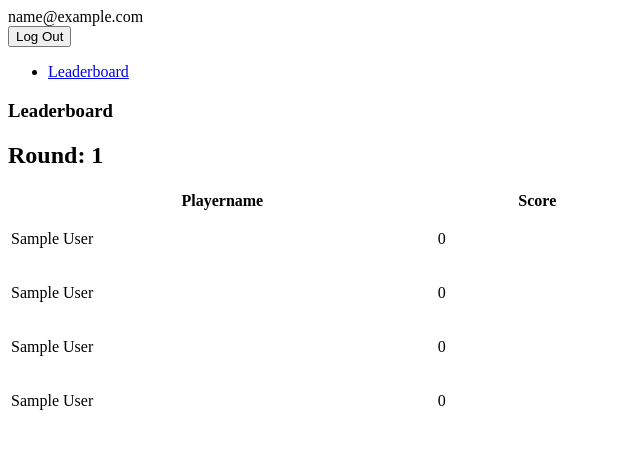
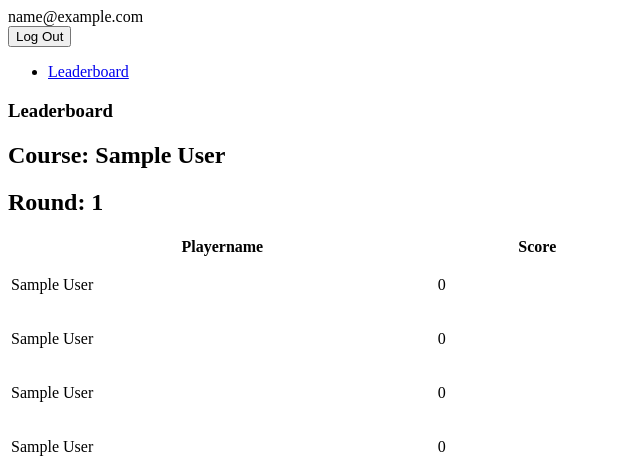
Before and after one commit to katie-mt/golfscoreapp, a Flask app: page /leaderboard in a window 1280 px wide. Shown: the top 474 px of the page, without its empty margins (0-640 px from the left). Run offline with Flask 2, Linux system fonts and the light colour scheme; the visitor is signed in with stand-in values (Sample User, id 1); data that the repository does not hold is empty.

Commit message:
added course name to leaderboard.html and added functionality to auto-add rounds to db

```diff
--- a/main.py
+++ b/main.py
@@ -68,23 +68,20 @@ def initiate_tournament():
         return render_template('tournament_initiation.html', title='Start A Tournament')
     elif request.method == 'POST':
         tournament_course = request.form['course']
+        session['course'] = tournament_course
         return render_template('tournament_initiation.html', title='Starting Tournament', course=tournament_course)
 
 @app.route('/process_players', methods=['POST', 'GET'])
 def process_players():
     if request.method == 'POST':
         player_1_Name = request.form['player1']
-        if not Player.query.filter_by(name=player_1_Name):
-            db.session.add(Player(player_1_Name))
+        db.session.add(Player(player_1_Name))
         player_2_Name = request.form['player2']
-        if not Player.query.filter_by(name=player_2_Name):
-            db.session.add(Player(player_2_Name))
+        db.session.add(Player(player_2_Name))
         player_3_Name = request.form['player3']
-        if not Player.query.filter_by(name=player_3_Name):
-            db.session.add(Player(player_3_Name))
+        db.session.add(Player(player_3_Name))
         player_4_Name = request.form['player4']
-        if not Player.query.filter_by(name=player_4_Name):
-            db.session.add(Player(player_4_Name))
+        db.session.add(Player(player_4_Name))
         db.session.commit()
         session['player_1_Name'] = player_1_Name
         session['player_2_Name'] = player_2_Name
@@ -103,6 +100,12 @@ def score_input():
         session['hole_num'] = 1
     if 'round_num' not in session:
         session['round_num'] = 1
+        db.session.add(Round(session['round_num'],1))
+        db.session.add(Round_Player_Table(round_id=session['round_num'],player_id=1))
+        db.session.add(Round_Player_Table(round_id=session['round_num'],player_id=2))
+        db.session.add(Round_Player_Table(round_id=session['round_num'],player_id=3))
+        db.session.add(Round_Player_Table(round_id=session['round_num'],player_id=4))
+        db.session.commit()
     return render_template('score_input.html', players=this_Rounds_Players, hole_num=session['hole_num'], round_num=session['round_num'])
 
 @app.route('/process_score', methods=['POST', 'GET'])
@@ -116,6 +119,7 @@ def process_score():
         db.session.add(Round_Player_Table(round_id=session['round_num'],player_id=2))
         db.session.add(Round_Player_Table(round_id=session['round_num'],player_id=3))
         db.session.add(Round_Player_Table(round_id=session['round_num'],player_id=4))
+        db.session.commit()
         return redirect('/leaderboard')
 
     player_1_Score = int(request.form['player_1_score'])
@@ -168,8 +172,9 @@ def leaderboard():
         player_names = [player_1_Name, player_2_Name,player_3_Name,player_4_Name]
 
         round_num = session['round_num']
+        course = session['course']
 
-        return render_template("leaderboard.html", player_scores=all_Players_Total_Scores,round_num=round_num, player_names=player_names)
+        return render_template("leaderboard.html", player_scores=all_Players_Total_Scores,round_num=round_num, player_names=player_names,course=course)
 
 
 
--- a/templates/leaderboard.html
+++ b/templates/leaderboard.html
@@ -5,6 +5,7 @@
 
   <!--use Jinja loop ''for player in round''-->
   <!--rank column, name, par total, round 1, round 2, round 3, total-->
+  <h2>Course: {{course}}</h2>
   <h2>Round: {{round_num}}</h2>
   <tr>
     <th>Playername</th>
```
